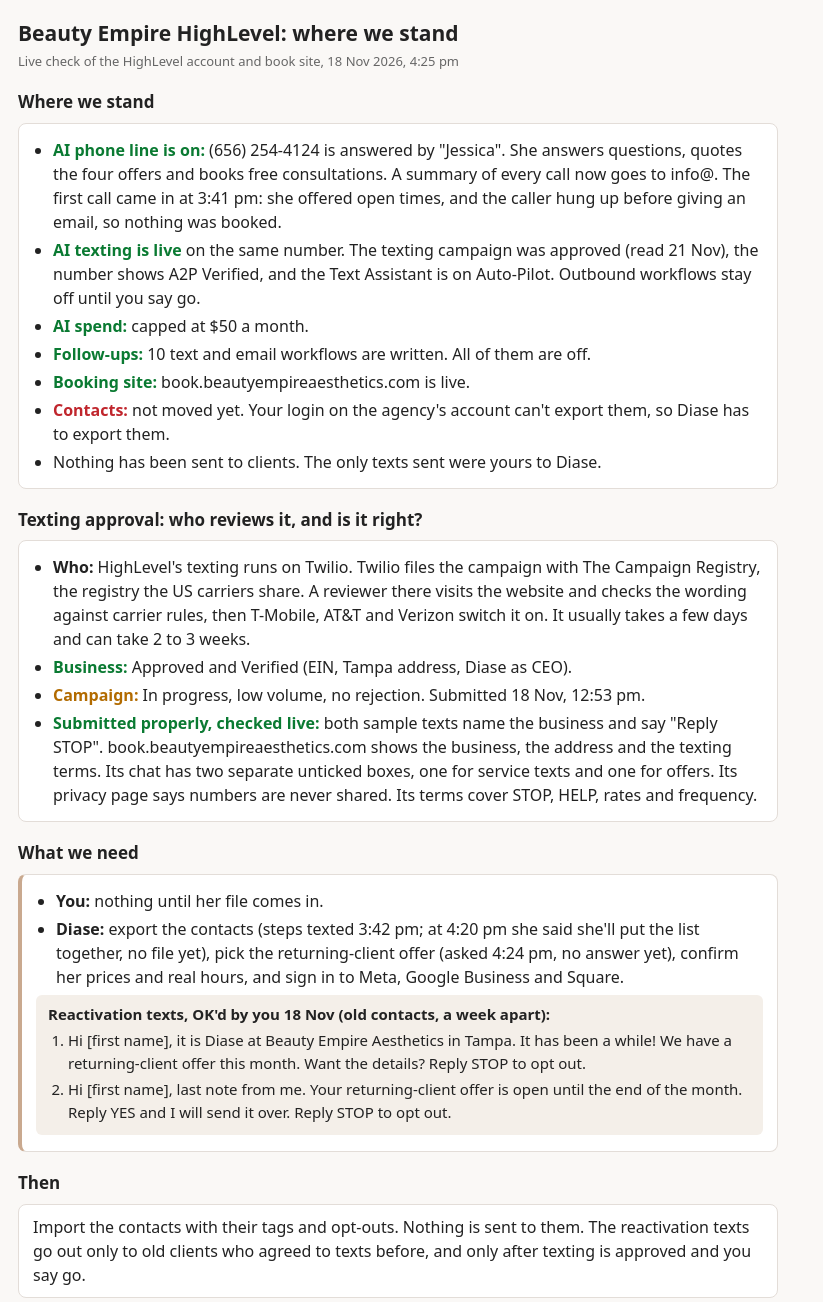
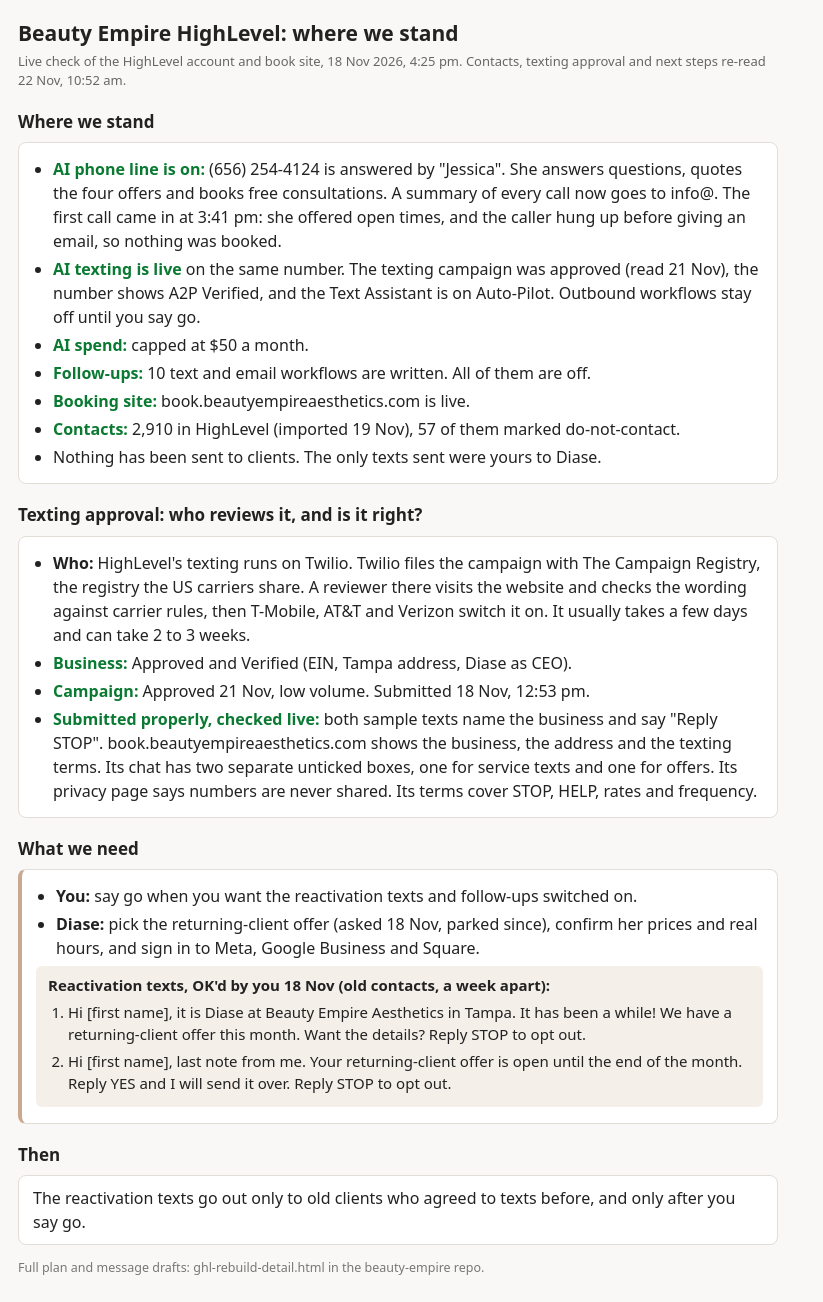
Before and after one commit to johnkslg/status-pages, a plain HTML site: page ghl-rebuild-6d9059.html in a window 1280 px wide. Shown: the top 1302 px of the page, without its empty margins (0-823 px from the left). Drawn offline with Linux system fonts and the light colour scheme.

Commit message:
Publish ghl-rebuild-6d9059.html

```diff
--- a/ghl-rebuild-6d9059.html
+++ b/ghl-rebuild-6d9059.html
@@ -13,7 +13,7 @@ ul,ol{margin:4px 0;padding-left:20px}li{margin:4px 0}
 .small{font-size:12.5px;color:#777;margin-top:14px}
 </style></head><body>
 <h1>Beauty Empire HighLevel: where we stand</h1>
-<div class="sub">Live check of the HighLevel account and book site, 18 Nov 2026, 4:25 pm</div>
+<div class="sub">Live check of the HighLevel account and book site, 18 Nov 2026, 4:25 pm. Contacts, texting approval and next steps re-read 22 Nov, 10:52 am.</div>
 
 <h2>Where we stand</h2>
 <div class="box"><ul>
@@ -22,7 +22,7 @@ ul,ol{margin:4px 0;padding-left:20px}li{margin:4px 0}
 <li><span class="y">AI spend:</span> capped at $50 a month.</li>
 <li><span class="y">Follow-ups:</span> 10 text and email workflows are written. All of them are off.</li>
 <li><span class="y">Booking site:</span> book.beautyempireaesthetics.com is live.</li>
-<li><span class="n">Contacts:</span> not moved yet. Your login on the agency's account can't export them, so Diase has to export them.</li>
+<li><span class="y">Contacts:</span> 2,910 in HighLevel (imported 19 Nov), 57 of them marked do-not-contact.</li>
 <li>Nothing has been sent to clients. The only texts sent were yours to Diase.</li>
 </ul></div>
 
@@ -30,14 +30,14 @@ ul,ol{margin:4px 0;padding-left:20px}li{margin:4px 0}
 <div class="box"><ul>
 <li><b>Who:</b> HighLevel's texting runs on Twilio. Twilio files the campaign with The Campaign Registry, the registry the US carriers share. A reviewer there visits the website and checks the wording against carrier rules, then T-Mobile, AT&amp;T and Verizon switch it on. It usually takes a few days and can take 2 to 3 weeks.</li>
 <li><span class="y">Business:</span> Approved and Verified (EIN, Tampa address, Diase as CEO).</li>
-<li><span class="p">Campaign:</span> In progress, low volume, no rejection. Submitted 18 Nov, 12:53 pm.</li>
+<li><span class="y">Campaign:</span> Approved 21 Nov, low volume. Submitted 18 Nov, 12:53 pm.</li>
 <li><span class="y">Submitted properly, checked live:</span> both sample texts name the business and say "Reply STOP". book.beautyempireaesthetics.com shows the business, the address and the texting terms. Its chat has two separate unticked boxes, one for service texts and one for offers. Its privacy page says numbers are never shared. Its terms cover STOP, HELP, rates and frequency.</li>
 </ul></div>
 
 <h2>What we need</h2>
 <div class="box ask"><ul>
-<li><b>You:</b> nothing until her file comes in.</li>
-<li><b>Diase:</b> export the contacts (steps texted 3:42 pm; at 4:20 pm she said she'll put the list together, no file yet), pick the returning-client offer (asked 4:24 pm, no answer yet), confirm her prices and real hours, and sign in to Meta, Google Business and Square.</li>
+<li><b>You:</b> say go when you want the reactivation texts and follow-ups switched on.</li>
+<li><b>Diase:</b> pick the returning-client offer (asked 18 Nov, parked since), confirm her prices and real hours, and sign in to Meta, Google Business and Square.</li>
 </ul>
 <div class="copy"><b>Reactivation texts, OK'd by you 18 Nov (old contacts, a week apart):</b><ol>
 <li>Hi [first name], it is Diase at Beauty Empire Aesthetics in Tampa. It has been a while! We have a returning-client offer this month. Want the details? Reply STOP to opt out.</li>
@@ -45,7 +45,7 @@ ul,ol{margin:4px 0;padding-left:20px}li{margin:4px 0}
 </ol></div></div>
 
 <h2>Then</h2>
-<div class="box">Import the contacts with their tags and opt-outs. Nothing is sent to them. The reactivation texts go out only to old clients who agreed to texts before, and only after texting is approved and you say go.</div>
+<div class="box">The reactivation texts go out only to old clients who agreed to texts before, and only after you say go.</div>
 
 <div class="small">Full plan and message drafts: ghl-rebuild-detail.html in the beauty-empire repo.</div>
 </body></html>
```
